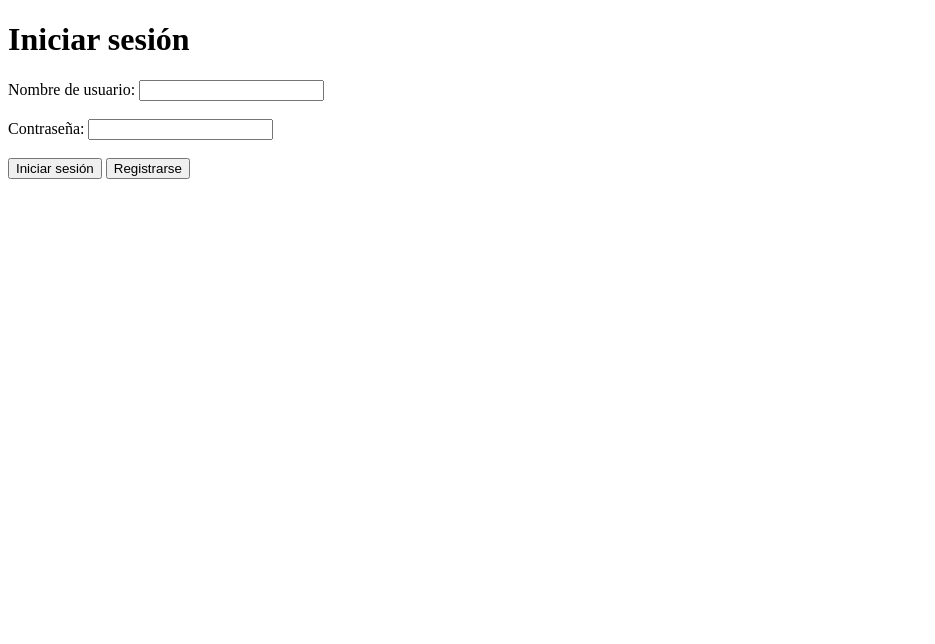
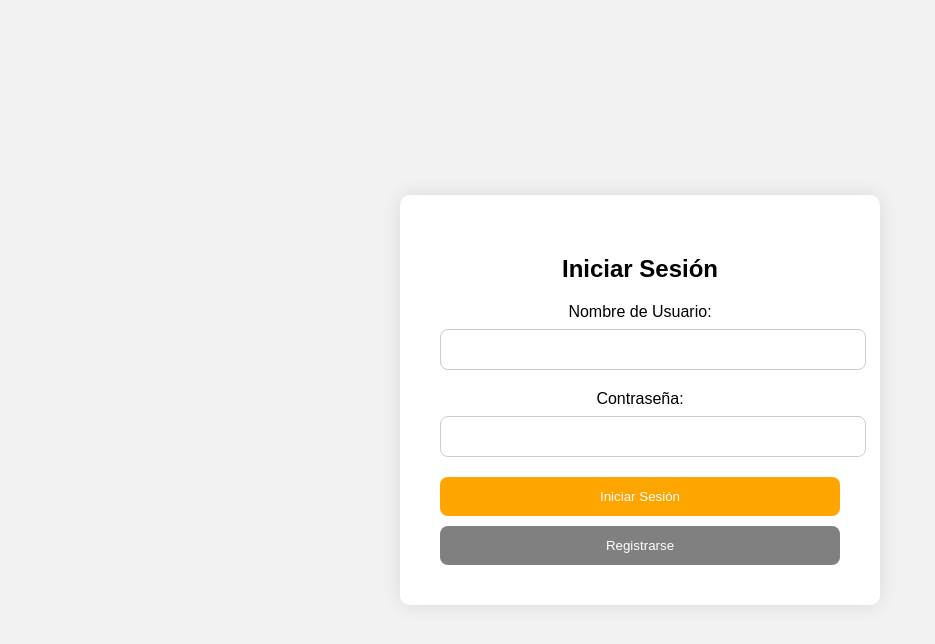
Before and after one commit to Mirr1s/Trabajos_web, a plain HTML site: page Proyecto web/login.html in a window 1280 px wide. Shown: the whole page, without its empty margins (0-935 px from the left). Drawn offline with Linux system fonts and the light colour scheme.

Commit message:
ajjuste de login

```diff
--- /dev/null
+++ b/Proyecto web/css/login.css
@@ -0,0 +1,65 @@
+body {
+    font-family: Arial, sans-serif;
+    margin: 0;
+    padding: 0;
+    display: flex;
+    justify-content: center;
+    align-items: center;
+    height: 100vh;
+    background-color: #f2f2f2;
+}
+
+.inicio-sesion-form {
+    background-color: #fff;
+    padding: 40px;
+    border-radius: 10px;
+    box-shadow: 0 0 20px rgba(0, 0, 0, 0.1);
+    width: 400px;
+    max-width: 90%;
+    text-align: center;
+}
+
+h2 {
+    margin-bottom: 20px;
+}
+
+.form-group {
+    margin-bottom: 20px;
+}
+
+label {
+    display: block;
+    margin-bottom: 8px;
+}
+
+input[type="text"],
+input[type="password"] {
+    width: 100%;
+    padding: 12px;
+    border-radius: 8px;
+    border: 1px solid #ccc;
+}
+
+button {
+    width: 100%;
+    padding: 12px;
+    border: none;
+    border-radius: 8px;
+    cursor: pointer;
+    transition: background-color 0.3s;
+}
+
+.iniciar-sesion-btn {
+    background-color: orange;
+    color: #ffffff;
+}
+
+.registrarse-btn {
+    background-color: grey;
+    color: #fff;
+    margin-top: 10px;
+}
+
+button:hover {
+    opacity: 0.8;
+}
--- a/Proyecto web/login.html
+++ b/Proyecto web/login.html
@@ -2,24 +2,26 @@
 <html lang="es">
 <head>
     <meta charset="UTF-8">
-    <meta name="viewport" content="width=device-width, initial-scale=1.0">
-    <link rel="stylesheet" type="text/css" href="./css/login.css">
-    <title>Bienvenido | Hotel Boutique Gold</title>
+    <title>Iniciar Sesión - Hotel</title>
+    <link rel="stylesheet" href="./css/login.css">
 </head>
 <body>
-    <h1>Iniciar sesión</h1>
-    <form id="loginForm">
-        <label for="username">Nombre de usuario:</label>
-        <input type="text" id="username" name="username" required><br><br>
 
-        <label for="password">Contraseña:</label>
-        <input type="password" id="password" name="password" required><br><br>
+<div class="inicio-sesion-form">
+    <h2>Iniciar Sesión</h2>
+    <form id="inicioSesionForm">
+        <div class="form-group">
+            <label for="nombreUsuario">Nombre de Usuario:</label>
+            <input type="text" id="nombreUsuario" name="nombreUsuario" required>
+        </div>
+        <div class="form-group">
+            <label for="contrasena">Contraseña:</label>
+            <input type="password" id="contrasena" name="contrasena" required>
+        </div>
+        <button type="submit" class="iniciar-sesion-btn">Iniciar Sesión</button>
+    </form>
+    <button class="registrarse-btn">Registrarse</button>
+</div>
 
-        <button type="button" id="loginButton">Iniciar sesión</button>
-        <button type="button" id="registerButton">Registrarse</button>
-    </form>
-
-    <p id="loginMessage"></p>
-    <script src="js/login.js"></script>
 </body>
 </html>
```
